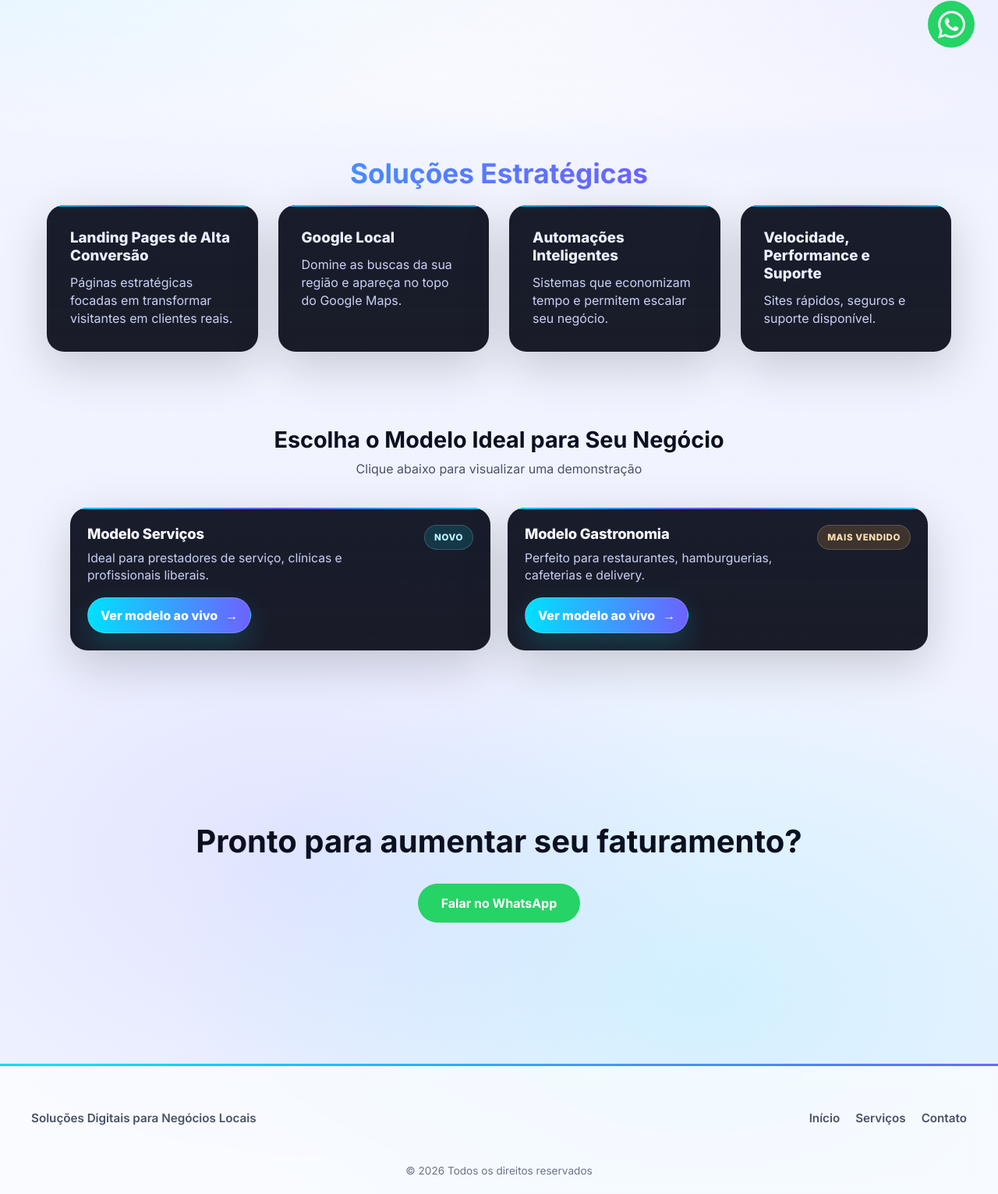
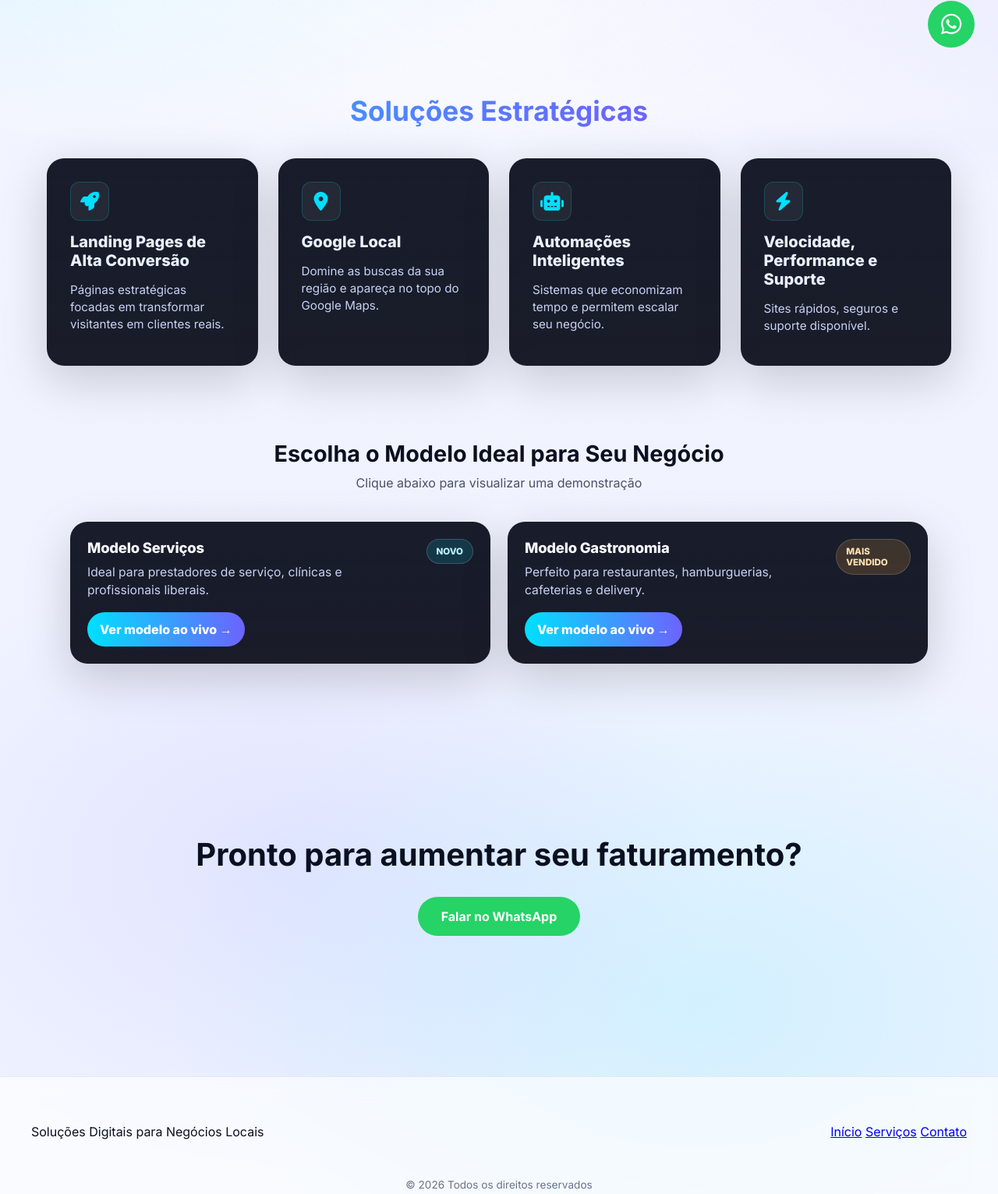
Before and after one commit to HugoKlhen/start, a plain HTML site: page index.html in a window 1280 px wide. Shown: the part 709-2240 px from the top of the page at 78% size. Drawn offline with Linux system fonts and the light colour scheme.

Commit message:
Upgrade: Design Start

```diff
--- a/index.html
+++ b/index.html
@@ -6,6 +6,7 @@
 <title>Hugo Klhen | Soluções Digitais</title>
 
 <link href="https://fonts.googleapis.com/css2?family=Inter:wght@400;600;700;800&display=swap" rel="stylesheet">
+<link rel="stylesheet" href="https://cdnjs.cloudflare.com/ajax/libs/font-awesome/6.0.0/css/all.min.css">
 
 <style>
 *{
@@ -25,7 +26,38 @@
   --violet:#6C63FF;
 }
 
-/* FUNDO CLARO COM EFEITO MAIS VISÍVEL (sem ficar “branco chapado”) */
+/* HEADER ADICIONADO */
+header {
+  position: fixed;
+  top: 0;
+  left: 0;
+  width: 100%;
+  padding: 15px 5%;
+  display: flex;
+  justify-content: space-between;
+  align-items: center;
+  z-index: 1000;
+  background: rgba(255, 255, 255, 0.1);
+  backdrop-filter: blur(10px);
+}
+
+.logo-header {
+  height: 45px;
+  width: auto;
+}
+
+.btn-header {
+  background: linear-gradient(90deg, #ff00cc, #3333ff);
+  color: white;
+  padding: 10px 20px;
+  border-radius: 50px;
+  text-decoration: none;
+  font-weight: 700;
+  font-size: 0.9rem;
+  transition: 0.3s;
+}
+
+/* FUNDO CLARO COM EFEITO MAIS VISÍVEL */
 body{
   color:var(--ink);
   overflow-x:hidden;
@@ -36,6 +68,7 @@ body{
     radial-gradient(900px 650px at 28% 80%, rgba(108,99,255,0.10), transparent 62%),
     linear-gradient(180deg, var(--bg), var(--bg2));
   position:relative;
+  padding-top: 80px; /* Espaço para o header fixo */
 }
 
 /* “ondas” suaves por cima */
@@ -54,7 +87,7 @@ body::before{
   z-index:-1;
 }
 
-/* textura leve (não é “gotícula”, só granulado sutil) */
+/* textura leve */
 body::after{
   content:"";
   position:fixed;
@@ -67,7 +100,7 @@ body::after{
   z-index:-1;
 }
 
-/* TÍTULO COM GRADIENTE ANIMADO (reutilizável) */
+/* TÍTULO COM GRADIENTE ANIMADO */
 .gradient-title{
   background:linear-gradient(90deg, var(--cyan), var(--violet), var(--cyan));
   background-size:200% auto;
@@ -81,7 +114,7 @@ body::after{
 
 /* HERO */
 .hero{
-  height:100vh;
+  height:80vh;
   position:relative;
   display:flex;
   justify-content:center;
@@ -178,7 +211,7 @@ body::after{
 
 .services h2{
   font-size:2.2rem;
-  margin-bottom:20px;
+  margin-bottom:40px;
 }
 
 /* GRID */
@@ -188,31 +221,46 @@ body::after{
   gap:26px;
 }
 
-/* CARDS COM LINHA FINA COLORIDA */
+/* CARDS ATUALIZADOS */
 .card{
   position:relative;
   border-radius:22px;
   padding:30px;
   text-align:left;
   color:#F8F9FF;
-
   background: linear-gradient(180deg, rgba(10,14,30,0.94), rgba(7,9,22,0.92));
   box-shadow: 0 18px 60px rgba(0,0,0,0.18);
   overflow:hidden;
   transition:0.4s;
+  display: flex;
+  flex-direction: column;
+  gap: 15px;
 }
 
-/* linha fina no topo */
-.card::before{
-  content:"";
-  position:absolute;
-  top:0;
-  left:0;
-  width:100%;
-  height:2px;
-  background:linear-gradient(90deg, rgba(0,224,255,0.95), rgba(108,99,255,0.95), rgba(0,224,255,0.95));
-  opacity:.95;
-  pointer-events:none;
+.card .icon-box {
+  width: 50px;
+  height: 50px;
+  background: rgba(255, 255, 255, 0.05);
+  border-radius: 12px;
+  display: flex;
+  align-items: center;
+  justify-content: center;
+  font-size: 1.5rem;
+  color: var(--cyan); /* Mesma cor do título Soluções Estratégicas */
+  border: 1px solid rgba(0, 224, 255, 0.2);
+}
+
+.card h3{
+  color:#EAF0FF;
+  font-weight:800;
+  font-size: 1.25rem;
+}
+
+.card p{
+  color:#C9D1F5;
+  line-height:1.45;
+  font-size: 0.95rem;
+  margin-bottom: 10px;
 }
 
 .card:hover{
@@ -220,18 +268,7 @@ body::after{
   box-shadow: 0 26px 80px rgba(0,0,0,0.22);
 }
 
-.card h3{
-  margin-bottom:12px;
-  color:#EAF0FF;
-  font-weight:800;
-}
-
-.card p{
-  color:#C9D1F5;
-  line-height:1.45;
-}
-
-/* MODELOS (ULTRA CLEAN) */
+/* MODELOS */
 .models{
   margin-top:95px;
   text-align:center;
@@ -263,22 +300,9 @@ body::after{
   padding:22px;
   text-align:left;
   color:#F8F9FF;
-
   background: linear-gradient(180deg, rgba(10,14,30,0.94), rgba(7,9,22,0.92));
   box-shadow: 0 18px 60px rgba(0,0,0,0.18);
   transition: transform .35s cubic-bezier(0.16,1,0.3,1), box-shadow .35s ease;
-}
-
-.model-item::before{
-  content:"";
-  position:absolute;
-  top:0;
-  left:0;
-  width:100%;
-  height:2px;
-  background:linear-gradient(90deg, rgba(0,224,255,0.95), rgba(108,99,255,0.95), rgba(0,224,255,0.95));
-  opacity:.95;
-  pointer-events:none;
 }
 
 .model-item:hover{
@@ -305,36 +329,22 @@ body::after{
   color:#C9D1F5;
   font-size:0.98rem;
   line-height:1.45;
-  max-width:52ch;
 }
 
-/* Badge discreto */
 .badge{
   display:inline-flex;
-  align-items:center;
-  justify-content:center;
   padding:8px 12px;
   border-radius:999px;
   font-size:0.72rem;
   font-weight:900;
-  letter-spacing:0.6px;
   border:1px solid rgba(255,255,255,0.16);
   background:rgba(255,255,255,0.06);
   color:#EAF0FF;
-  white-space:nowrap;
 }
 
-.badge-new{
-  background:rgba(0,224,255,0.14);
-  color:#BFF7FF;
-}
+.badge-new{ background:rgba(0,224,255,0.14); color:#BFF7FF; }
+.badge-hot{ background:rgba(255,171,64,0.16); color:#FFE0B3; }
 
-.badge-hot{
-  background:rgba(255,171,64,0.16);
-  color:#FFE0B3;
-}
-
-/* Botão ultra clean */
 .btn-demo{
   margin-top:16px;
   display:inline-flex;
@@ -346,38 +356,10 @@ body::after{
   color:#fff;
   font-weight:900;
   text-decoration:none;
-  border:1px solid rgba(255,255,255,0.18);
-  box-shadow:0 14px 35px rgba(0,224,255,0.18);
-  transition: transform .3s cubic-bezier(0.16,1,0.3,1), box-shadow .3s ease, filter .3s ease;
-  position:relative;
-  overflow:hidden;
+  transition: 0.3s;
 }
 
-.btn-demo::before{
-  content:"";
-  position:absolute;
-  top:0;
-  left:-120%;
-  width:120%;
-  height:100%;
-  background:linear-gradient(120deg, transparent, rgba(255,255,255,0.45), transparent);
-  transform:skewX(-18deg);
-  transition:left 0.7s ease;
-}
-
-.btn-demo:hover{
-  transform: translateY(-3px);
-  box-shadow:0 18px 48px rgba(108,99,255,0.30);
-  filter: brightness(1.02);
-}
-.btn-demo:hover::before{ left:130%; }
-
-.btn-demo .arrow{
-  font-weight:900;
-  transform: translateX(0);
-  transition: transform 0.3s ease;
-}
-.btn-demo:hover .arrow{ transform: translateX(4px); }
+.btn-demo:hover{ transform: translateY(-3px); }
 
 /* CTA */
 .cta{
@@ -400,11 +382,6 @@ body::after{
   text-decoration:none;
   font-weight:700;
   transition: 0.3s;
-}
-
-.whatsapp:hover{
-  transform: scale(1.05);
-  box-shadow: 0 10px 20px rgba(37, 211, 102, 0.3);
 }
 
 /* WHATSAPP FLOAT */
@@ -433,29 +410,15 @@ body::after{
   100% { box-shadow: 0 0 0 0 rgba(37, 211, 102, 0); }
 }
 
-/* FOOTER PREMIUM (claro) */
+/* FOOTER */
 .premium-footer{
   margin-top:70px;
   padding:60px 20px 30px;
   background:rgba(255,255,255,0.65);
   border-top:1px solid rgba(20,25,40,0.08);
   position:relative;
-  overflow:hidden;
   backdrop-filter: blur(14px);
 }
-
-.premium-footer::before{
-  content:'';
-  position:absolute;
-  top:0;
-  left:0;
-  width:100%;
-  height:3px;
-  background:linear-gradient(90deg,var(--cyan),var(--violet),var(--cyan));
-  background-size:200% auto;
-  animation:footerLine 6s linear infinite;
-}
-@keyframes footerLine{ to{ background-position:200% center; } }
 
 .footer-container{
   max-width:1200px;
@@ -465,53 +428,31 @@ body::after{
   justify-content:space-between;
   align-items:center;
   gap:30px;
-  text-align:center;
-  opacity:0;
-  transform:translateY(40px);
-  transition:all 1s cubic-bezier(0.16,1,0.3,1);
 }
-
-.premium-footer.active .footer-container{
-  opacity:1;
-  transform:translateY(0);
-}
-
-.footer-brand p{
-  color:var(--muted);
-  font-size:0.95rem;
-  font-weight:600;
-}
-
-.footer-links{
-  display:flex;
-  gap:20px;
-}
-.footer-links a{
-  color:var(--muted);
-  text-decoration:none;
-  font-size:0.95rem;
-  transition:0.3s;
-  font-weight:600;
-}
-.footer-links a:hover{ color:var(--violet); }
 
 .footer-copy{
   width:100%;
+  text-align: center;
   margin-top:20px;
   font-size:0.85rem;
   color:#6B728A;
 }
 
-/* Responsivo geral */
 @media (max-width: 520px){
   .hero h1{ font-size:2.15rem; }
-  .cta h2{ font-size:2rem; }
-  .hero-content{ padding:28px 18px; }
+  header { padding: 10px 5%; }
+  .logo-header { height: 35px; }
+  .btn-header { font-size: 0.75rem; padding: 8px 15px; }
 }
 </style>
 </head>
 
 <body>
+
+<header>
+  <img src="https://i.postimg.cc/mD8m8zYq/image-c9de63.png" alt="Logo" class="logo-header">
+  <a href="https://wa.me/?text=Olá,%20vim%20pela%20landing%20page%20e%20gostaria%20de%20solicitar%20um%20orçamento." class="btn-header" target="_blank">Solicitar orçamento</a>
+</header>
 
 <section class="hero">
   <div class="hero-content reveal">
@@ -519,8 +460,7 @@ body::after{
     <p>Landing pages estratégicas e automações inteligentes para transformar visitantes em clientes.</p>
 
     <div class="buttons">
-      <a href="https://wa.me/?text=Olá,%20vim%20pela%20landing%20page%20e%20gostaria%20de%20solicitar%20um%20orçamento." class="btn-primary" target="_blank" rel="noopener">Solicitar Orçamento Gratuito</a>
-      <a href="#servicos" class="btn-secondary">Conhecer Serviços</a>
+      <a href="#servicos" class="btn-primary">Conhecer serviços</a>
     </div>
   </div>
 </section>
@@ -529,10 +469,29 @@ body::after{
   <h2 class="gradient-title">Soluções Estratégicas</h2>
 
   <div class="grid">
-    <div class="card"><h3>Landing Pages de Alta Conversão</h3><p>Páginas estratégicas focadas em transformar visitantes em clientes reais.</p></div>
-    <div class="card"><h3>Google Local</h3><p>Domine as buscas da sua região e apareça no topo do Google Maps.</p></div>
-    <div class="card"><h3>Automações Inteligentes</h3><p>Sistemas que economizam tempo e permitem escalar seu negócio.</p></div>
-    <div class="card"><h3>Velocidade, Performance e Suporte</h3><p>Sites rápidos, seguros e suporte disponível.</p></div>
+    <div class="card">
+      <div class="icon-box"><i class="fas fa-rocket"></i></div>
+      <h3>Landing Pages de Alta Conversão</h3>
+      <p>Páginas estratégicas focadas em transformar visitantes em clientes reais.</p>
+    </div>
+
+    <div class="card">
+      <div class="icon-box"><i class="fas fa-map-marker-alt"></i></div>
+      <h3>Google Local</h3>
+      <p>Domine as buscas da sua região e apareça no topo do Google Maps.</p>
+    </div>
+
+    <div class="card">
+      <div class="icon-box"><i class="fas fa-robot"></i></div>
+      <h3>Automações Inteligentes</h3>
+      <p>Sistemas que economizam tempo e permitem escalar seu negócio.</p>
+    </div>
+
+    <div class="card">
+      <div class="icon-box"><i class="fas fa-bolt"></i></div>
+      <h3>Velocidade, Performance e Suporte</h3>
+      <p>Sites rápidos, seguros e suporte disponível.</p>
+    </div>
   </div>
 
   <div class="models reveal">
@@ -540,7 +499,6 @@ body::after{
     <p>Clique abaixo para visualizar uma demonstração</p>
 
     <div class="model-grid">
-
       <div class="model-item">
         <div class="model-top">
           <div>
@@ -549,10 +507,7 @@ body::after{
           </div>
           <span class="badge badge-new">NOVO</span>
         </div>
-
-        <a class="btn-demo" href="https://modelo-servicos-html.vercel.app" target="_blank" rel="noopener">
-          Ver modelo ao vivo <span class="arrow">→</span>
-        </a>
+        <a class="btn-demo" href="https://modelo-servicos-html.vercel.app" target="_blank">Ver modelo ao vivo →</a>
       </div>
 
       <div class="model-item">
@@ -563,51 +518,39 @@ body::after{
           </div>
           <span class="badge badge-hot">MAIS VENDIDO</span>
         </div>
-
-        <a class="btn-demo" href="https://modelo-gastronomia-html.vercel.app" target="_blank" rel="noopener">
-          Ver modelo ao vivo <span class="arrow">→</span>
-        </a>
+        <a class="btn-demo" href="https://modelo-gastronomia-html.vercel.app" target="_blank">Ver modelo ao vivo →</a>
       </div>
-
     </div>
   </div>
 </section>
 
 <section class="cta reveal">
   <h2>Pronto para aumentar seu faturamento?</h2>
-  <a href="https://wa.me/?text=Olá,%20vim%20pela%20landing%20page%20e%20gostaria%20de%20solicitar%20um%20orçamento." class="whatsapp" target="_blank" rel="noopener">Falar no WhatsApp</a>
+  <a href="https://wa.me/?text=Olá,%20vim%20pela%20landing%20page%20e%20gostaria%20de%20solicitar%20um%20orçamento." class="whatsapp" target="_blank">Falar no WhatsApp</a>
 </section>
 
-<a href="https://wa.me/?text=Olá,%20vim%20pela%20landing%20page%20e%20gostaria%20de%20solicitar%20um%20orçamento." class="float-wa" target="_blank" rel="noopener">
-  <svg width="35" height="35" viewBox="0 0 24 24" fill="currentColor">
-    <path d="M.057 24l1.687-6.163c-1.041-1.804-1.588-3.849-1.587-5.946.003-6.556 5.338-11.891 11.893-11.891 3.181.001 6.167 1.24 8.413 3.488 2.245 2.248 3.481 5.236 3.48 8.414-.003 6.557-5.338 11.892-11.893 11.892-1.99-.001-3.951-.5-5.688-1.448l-6.305 1.654zm6.597-3.807c1.676.995 3.276 1.591 5.392 1.592 5.448 0 9.886-4.438 9.889-9.885.002-5.462-4.415-9.89-9.881-9.892-5.452 0-9.887 4.434-9.889 9.884-.001 2.225.651 3.891 1.746 5.634l-.999 3.648 3.742-.981zm11.387-5.464c-.074-.124-.272-.198-.57-.347-.297-.149-1.758-.868-2.031-.967-.272-.099-.47-.149-.669.149-.198.297-.768.967-.941 1.165-.173.198-.347.223-.644.074-.297-.149-1.255-.462-2.39-1.475-.883-.788-1.48-1.761-1.653-2.059-.173-.297-.018-.458.13-.606.134-.133.297-.347.446-.521.151-.172.2-.296.3-.495.099-.198.05-.372-.025-.521-.075-.148-.669-1.611-.916-2.206-.242-.579-.487-.501-.669-.51l-.57-.01c-.198 0-.52.074-.792.372s-1.04 1.016-1.04 2.479 1.065 2.876 1.213 3.074c.149.198 2.095 3.2 5.076 4.487.709.306 1.263.489 1.694.626.712.226 1.36.194 1.872.118.571-.085 1.758-.719 2.006-1.413.248-.695.248-1.29.173-1.414z"/>
-  </svg>
+<a href="https://wa.me/?text=Olá,%20vim%20pela%20landing%20page%20e%20gostaria%20de%20solicitar%20um%20orçamento." class="float-wa" target="_blank">
+  <i class="fab fa-whatsapp"></i>
 </a>
 
 <footer class="premium-footer">
   <div class="footer-container">
-
     <div class="footer-brand">
       <p>Soluções Digitais para Negócios Locais</p>
     </div>
-
     <div class="footer-links">
       <a href="#">Início</a>
       <a href="#servicos">Serviços</a>
       <a href="#">Contato</a>
     </div>
-
     <div class="footer-copy">
       <p>© <span id="year"></span> Todos os direitos reservados</p>
     </div>
-
   </div>
 </footer>
 
 <script>
-/* REVEAL SCROLL */
 const reveals = document.querySelectorAll(".reveal");
-
 function revealOnScroll(){
   reveals.forEach(el=>{
     const windowHeight = window.innerHeight;
@@ -616,18 +559,9 @@ function revealOnScroll(){
       el.classList.add("active");
     }
   });
-
-  const footer = document.querySelector(".premium-footer");
-  const footerTop = footer.getBoundingClientRect().top;
-  if(footerTop < window.innerHeight - 100){
-    footer.classList.add("active");
-  }
 }
-
 window.addEventListener("scroll", revealOnScroll);
 revealOnScroll();
-
-/* ANO AUTOMÁTICO */
 document.getElementById("year").textContent = new Date().getFullYear();
 </script>
 
```
